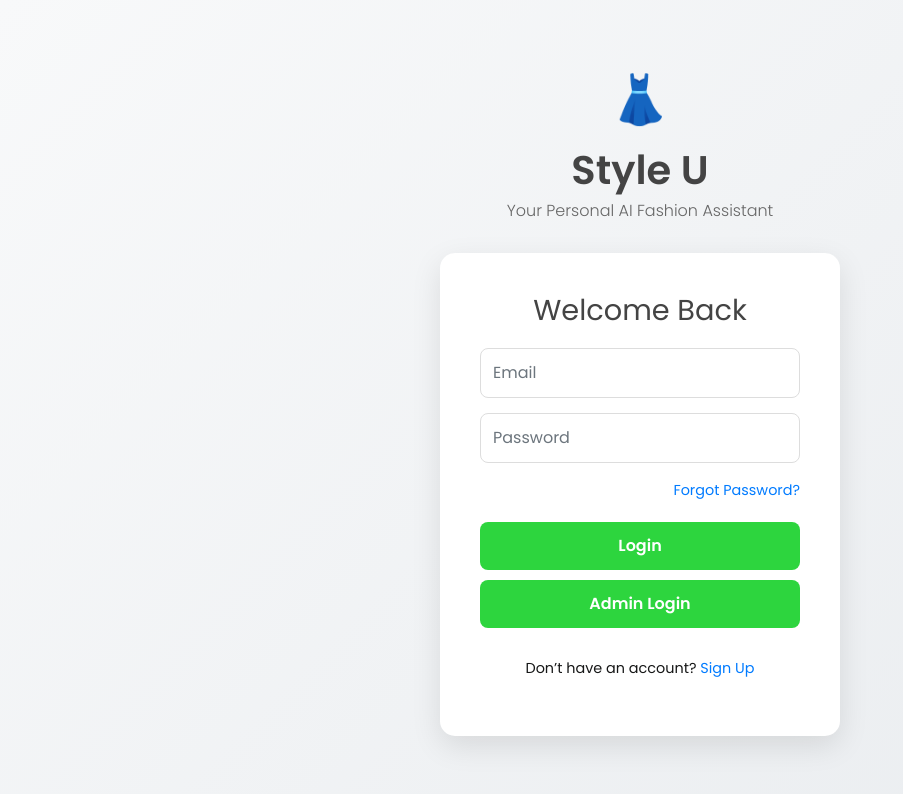
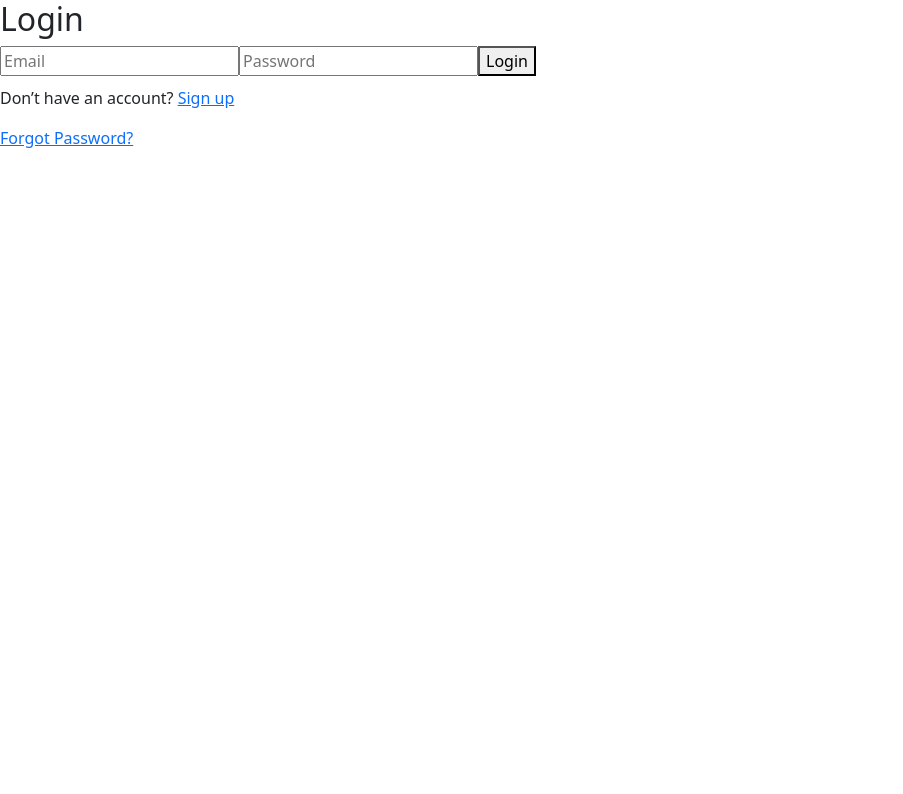
Before and after one commit to MahvishSk/Fashion-AI-Project, a React (Vite) app in the folder frontend/: page /login in a window 1280 px wide. Shown: the top 794 px of the page, without its empty margins (0-903 px from the left). Built offline with nearby package versions, Linux system fonts and the light colour scheme; a web font is replaced by a local one.

Commit message:
My local frontend changes

```diff
--- a/frontend/src/components/ForgotPassword.jsx
+++ b/frontend/src/components/ForgotPassword.jsx
@@ -1,105 +1,42 @@
-import React, { useState } from 'react';
-import { useNavigate } from 'react-router-dom';
-import axios from 'axios';
-import '../styles/ForgotPassword.css';  // New CSS file
+import { useState } from "react";
+import { sendPasswordResetEmail } from "firebase/auth";
+import { auth } from "../firebase";
 
 const ForgotPassword = () => {
-  const [email, setEmail] = useState('');
-  const [token, setToken] = useState('');
-  const [newPassword, setNewPassword] = useState('');
-  const [step, setStep] = useState(1);  // 1: email, 2: reset
-  const [error, setError] = useState('');
-  const [loading, setLoading] = useState(false);
-  const navigate = useNavigate();
+  const [email, setEmail] = useState("");
+  const [message, setMessage] = useState("");
+  const [error, setError] = useState("");
 
-  const handleEmailSubmit = async (e) => {
+  const handleReset = async (e) => {
     e.preventDefault();
-    setLoading(true);
-    setError('');
+    setError("");
+    setMessage("");
+
     try {
-      await axios.post('http://localhost:5000/api/auth/forgot-password', { email });
-      alert('Check console for reset token (in real app, check email)');
-      setStep(2);
+      await sendPasswordResetEmail(auth, email);
+      setMessage("Password reset email sent. Check your inbox.");
     } catch (err) {
-      setError(err.response?.data?.error || 'Error sending reset token');
-    } finally {
-      setLoading(false);
-    }
-  };
-
-  const handleResetSubmit = async (e) => {
-    e.preventDefault();
-    setLoading(true);
-    setError('');
-    try {
-      await axios.post('http://localhost:5000/api/auth/reset-password', { token, newPassword });
-      alert('Password reset successfully!');
-      navigate('/login');
-    } catch (err) {
-      setError(err.response?.data?.error || 'Error resetting password');
-    } finally {
-      setLoading(false);
+      setError(err.message);
     }
   };
 
   return (
-    <div className="forgot-page">
-      <div className="forgot-header">
-        <div className="logo">👗</div>
-        <h1 className="app-name">Style U</h1>
-        <p className="tagline">AI-Powered Outfit Recommendations</p>
-      </div>
-      <div className="forgot-card">
-        <h2 className="form-title">Forgot Password</h2>
-        {step === 1 ? (
-          <form onSubmit={handleEmailSubmit} className="forgot-form">
-            <div className="form-group">
+    <form onSubmit={handleReset}>
+      <h2>Forgot Password</h2>
+
       <input
         type="email"
-                placeholder="Enter your email"
-                className="form-control"
+        placeholder="Enter your registered email"
         value={email}
         onChange={(e) => setEmail(e.target.value)}
         required
       />
-            </div>
-            <button type="submit" className="btn btn-primary" disabled={loading}>
-              {loading ? 'Sending...' : 'Send Reset Token'}
-            </button>
+
+      <button type="submit">Reset Password</button>
+
+      {message && <p style={{ color: "green" }}>{message}</p>}
+      {error && <p style={{ color: "red" }}>{error}</p>}
     </form>
-        ) : (
-          <form onSubmit={handleResetSubmit} className="forgot-form">
-            <div className="form-group">
-              <input
-                type="text"
-                placeholder="Reset Token"
-                className="form-control"
-                value={token}
-                onChange={(e) => setToken(e.target.value)}
-                required
-              />
-            </div>
-            <div className="form-group">
-              <input
-                type="password"
-                placeholder="New Password"
-                className="form-control"
-                value={newPassword}
-                onChange={(e) => setNewPassword(e.target.value)}
-                required
-              />
-            </div>
-            <button type="submit" className="btn btn-primary" disabled={loading}>
-              {loading ? 'Resetting...' : 'Reset Password'}
-            </button>
-          </form>
-        )}
-        {error && <p className="error-message">{error}</p>}
-        <p className="switch-link">
-          <button className="btn btn-link" onClick={() => navigate('/login')}>Back to Login</button>
-        </p>
-      </div>
-    </div>
   );
 };
 
--- a/frontend/src/components/Login.jsx
+++ b/frontend/src/components/Login.jsx
@@ -1,92 +1,63 @@
-import React, { useState } from 'react';
-import { useNavigate } from 'react-router-dom';
-import axios from 'axios';
-import '../styles/Login.css';  // Import updated CSS
+import { useState } from "react";
+import { Link } from "react-router-dom";
+import { signInWithEmailAndPassword } from "firebase/auth";
+import { auth } from "../firebase";
 
 const Login = () => {
-  const [form, setForm] = useState({ email: '', password: '' });
-  const [error, setError] = useState('');
-  const [loading, setLoading] = useState(false);
-  const navigate = useNavigate();
+  const [email, setEmail] = useState("");
+  const [password, setPassword] = useState("");
+  const [error, setError] = useState("");
 
-  const handleChange = (e) => {
-    setForm({ ...form, [e.target.name]: e.target.value });
-  };
+  const handleLogin = async (e) => {
+    e.preventDefault();
+    setError("");
 
-  const handleSubmit = async (role) => {
-    setLoading(true);
-    setError('');
     try {
-      const response = await axios.post('http://localhost:5000/api/auth/login', { ...form, role });
-      localStorage.setItem('token', response.data.token);
-      localStorage.setItem('role', response.data.role);
-      alert('Login successful!');
-      navigate('/dashboard');  // Replace with your dashboard route
+      const userCredential = await signInWithEmailAndPassword(
+        auth,
+        email,
+        password
+      );
+
+      console.log("Logged in UID:", userCredential.user.uid);
+      alert("Login successful!");
     } catch (err) {
-      setError(err.response?.data?.error || 'Login failed');
-    } finally {
-      setLoading(false);
+      setError(err.message);
     }
   };
 
   return (
-    <div className="login-page">
-      <div className="login-header">
-        <div className="logo">👗</div>  {/* Replace with your logo image */}
-        <h1 className="app-name">Style U</h1>
-        <p className="tagline">Your Personal AI Fashion Assistant</p>
-      </div>
-      <div className="login-card">
-        <h2 className="form-title">Welcome Back</h2>
-        <form className="login-form">
-          <div className="form-group">
+    <form onSubmit={handleLogin}>
+      <h2>Login</h2>
+
       <input
         type="email"
-              name="email"
         placeholder="Email"
-              className="form-control"
-              value={form.email}
-              onChange={handleChange}
+        value={email}
+        onChange={(e) => setEmail(e.target.value)}
         required
       />
-          </div>
-          <div className="form-group">
+
       <input
         type="password"
-              name="password"
         placeholder="Password"
-              className="form-control"
-              value={form.password}
-              onChange={handleChange}
+        value={password}
+        onChange={(e) => setPassword(e.target.value)}
         required
       />
-          </div>
-          <div className="form-links">
-            <a href="#" onClick={() => navigate('/forgot-password')}>Forgot Password?</a>
-          </div>
-          <button
-            type="button"
-            className="btn btn-primary"
-            onClick={() => handleSubmit('user')}
-            disabled={loading}
-          >
-            {loading ? 'Logging in...' : 'Login'}
-          </button>
-          <button
-            type="button"
-            className="btn btn-secondary"
-            onClick={() => handleSubmit('admin')}
-            disabled={loading}
-          >
-            Admin Login
-          </button>
-          {error && <p className="error-message">{error}</p>}
+
+      <button type="submit">Login</button>
+
+      {error && <p style={{ color: "red" }}>{error}</p>}
+
+      <p style={{ marginTop: "10px" }}>
+        Don’t have an account? <Link to="/signup">Sign up</Link>
+      </p>
+
+      <p>
+        <Link to="/forgot-password">Forgot Password?</Link>
+      </p>
     </form>
-        <p className="switch-link">
-          Don’t have an account? <a href="#" onClick={() => navigate('/signup')}>Sign Up</a>
-        </p>
-      </div>
-    </div>
   );
 };
 
```
Also changed, not shown: frontend/src/App.jsx (+10 -3 lines). Lines whose indentation alone changed are shown as unchanged.
